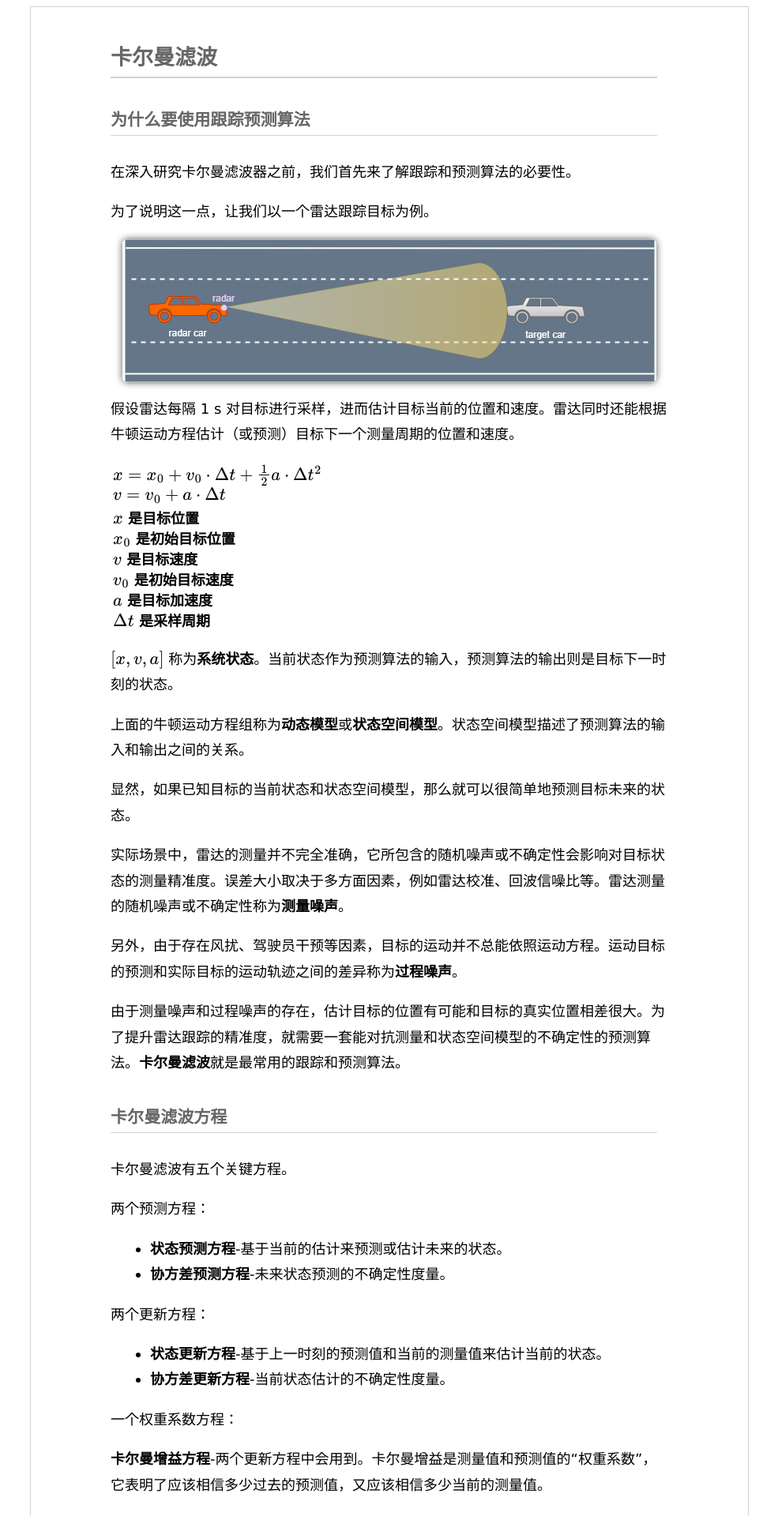
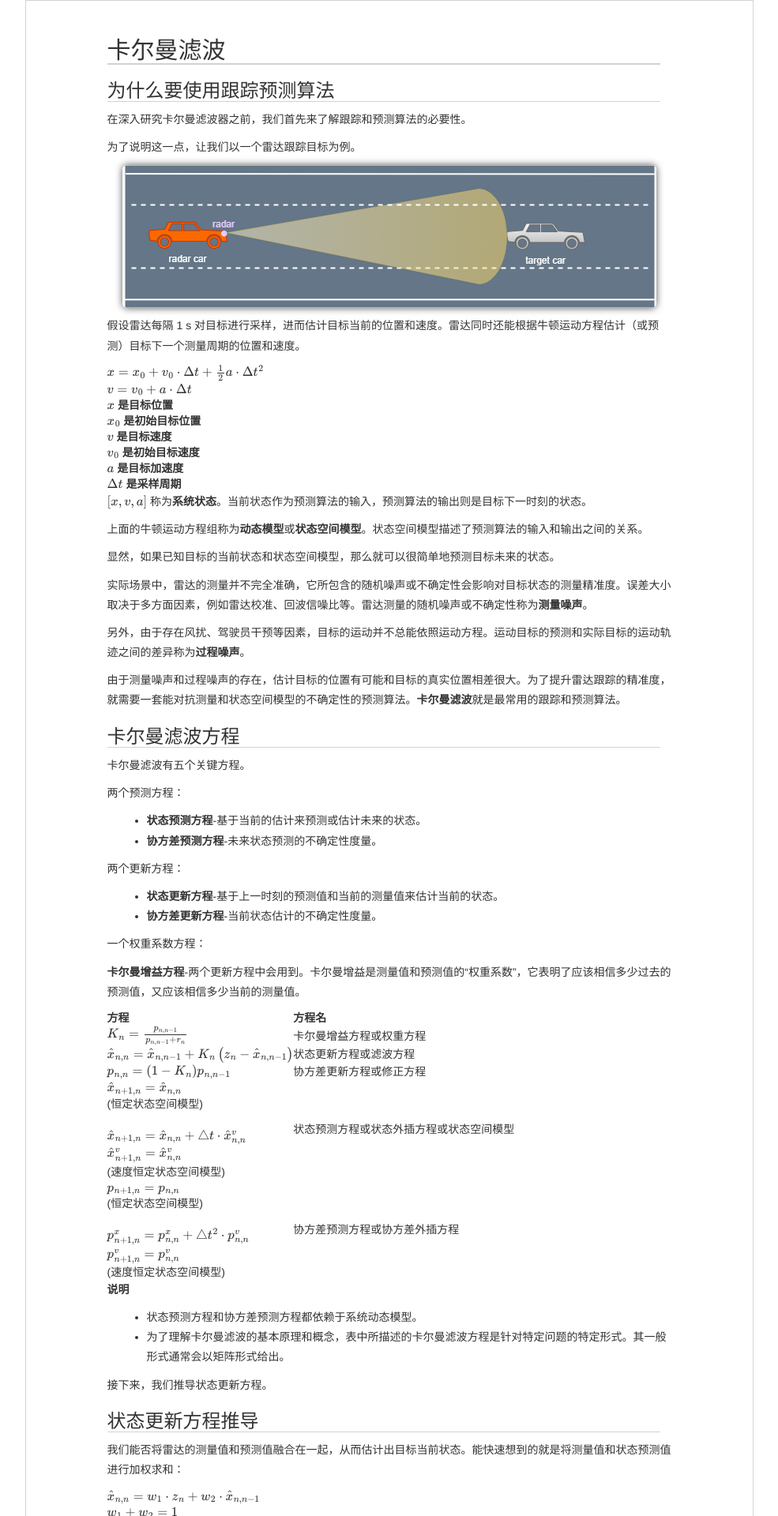
Before and after one commit to luli100/luli100.github.io, a Jekyll site: the page built from _posts/2023-09-10-kalman-filter.md, in a window 1280 px wide. Shown: the top 1920 px of the page at 79% size, without its empty margins (147-1132 px from the left). Built offline with Jekyll 4.4.1, drawn with Linux system fonts in a browser that asks for light colours; formulas are drawn with MathJax 3.

Commit message:
test table style

```diff
--- a/_layouts/post.html
+++ b/_layouts/post.html
@@ -6,6 +6,8 @@
         <link rel="shortcut icon" href="/images/luli.png"/>
         <title>{{ page.title }}</title>
         <link rel="stylesheet" href="/css/post.css" type="text/css" media="screen, projection" />
+        <link rel="stylesheet" href="/css/bootstrap.min.css">
+        <link rel="stylesheet" href="/css/bootstrap-theme.min.css">
         {% if page.use_math %}
             {% include mathjax_support.html %}
         {% endif %}
--- a/css/post.css
+++ b/css/post.css
@@ -5,12 +5,6 @@
 html {
     -webkit-text-size-adjust: none;
 }
-
-/* reset CSS */
-table {
-    font-size: 100%;
-}
-/* end reset CSS */
 
 body {
     font-family:"lucida grande", "lucida sans unicode", lucida, helvetica, "Hiragino Sans GB", "Microsoft YaHei", "WenQuanYi Micro Hei", sans-serif;
```
